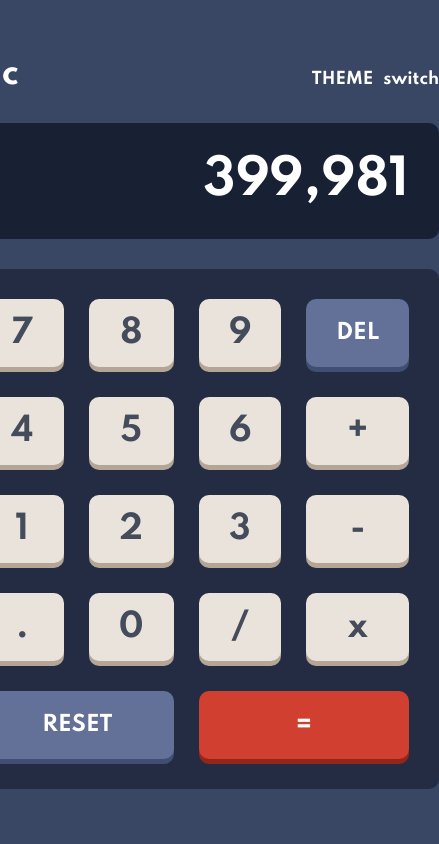
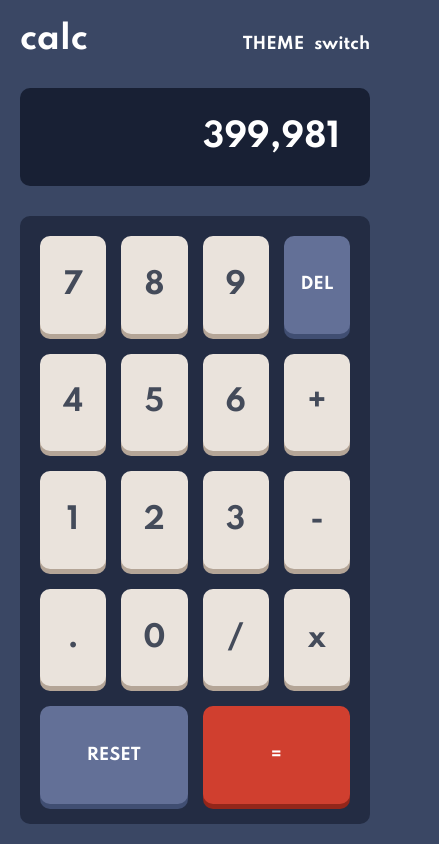
Before and after one commit to jogomajo/calculator, a React (Create React App) app: page / in a window 390 px wide. Shown: the whole page, 439 px wide, since content can reach past the window. Built offline with nearby package versions, Linux system fonts and the light colour scheme.

Commit message:
applied styles for mobile devices

```diff
--- a/src/components/Keyboard/Key/Key.module.scss
+++ b/src/components/Keyboard/Key/Key.module.scss
@@ -1,5 +1,4 @@
 .key {
-  padding: 15px 30px;
   font-family: inherit;
   color: hsl(221, 14%, 31%);
   background-color: hsl(30, 25%, 89%);
@@ -27,3 +26,25 @@
 .wide {
   grid-column: span 2;
 }
+
+@media (max-width: 415px) {
+  .key {
+    font-size: 1.8rem;
+  }
+
+  .gray,
+  .red {
+    font-size: 1rem;
+  }
+}
+
+@media (max-width: 350px) {
+  .key {
+    font-size: 1.5rem;
+  }
+
+  .gray,
+  .red {
+    font-size: 0.9rem;
+  }
+}
--- a/src/components/Keyboard/Keyboard.module.scss
+++ b/src/components/Keyboard/Keyboard.module.scss
@@ -5,7 +5,22 @@
   row-gap: 30px;
   column-gap: 25px;
 
+  height: 500px;
   padding: 30px;
   background-color: hsl(223, 31%, 20%);
   border-radius: 10px;
+
+  @media (max-width: 415px) {
+    height: 0;
+    flex-grow: 1;
+
+    row-gap: 20px;
+    column-gap: 15px;
+    padding: 20px;
+  }
+
+  @media (max-width: 350px) {
+    row-gap: 15px;
+    column-gap: 12px;
+  }
 }
--- a/src/components/Layout/CalcLayout.module.scss
+++ b/src/components/Layout/CalcLayout.module.scss
@@ -1,3 +1,12 @@
 .calculator {
-  text-align: center;
+  display: flex;
+  flex-direction: column;
+
+  margin: 20px;
+  width: 550px;
+
+  @media (max-width: 415px) {
+    height: calc(100vh - 40px);
+    width: calc(100vw - 40px);
+  }
 }
--- a/src/components/Screen/Screen.module.scss
+++ b/src/components/Screen/Screen.module.scss
@@ -5,4 +5,13 @@
   font-size: 3rem;
   border-radius: 10px;
   text-align: right;
+
+  @media (max-width: 415px) {
+    font-size: 2rem;
+  }
+
+  @media (max-width: 350px) {
+    font-size: 1.8rem;
+    padding: 20px;
+  }
 }
--- a/src/components/TopBar/TopBar.module.scss
+++ b/src/components/TopBar/TopBar.module.scss
@@ -3,4 +3,10 @@
   justify-content: space-between;
 
   background-color: hsl(222, 26%, 31%);
+
+  @media (max-width: 350px) {
+    & > span {
+      font-size: 1.8rem;
+    }
+  }
 }
```
